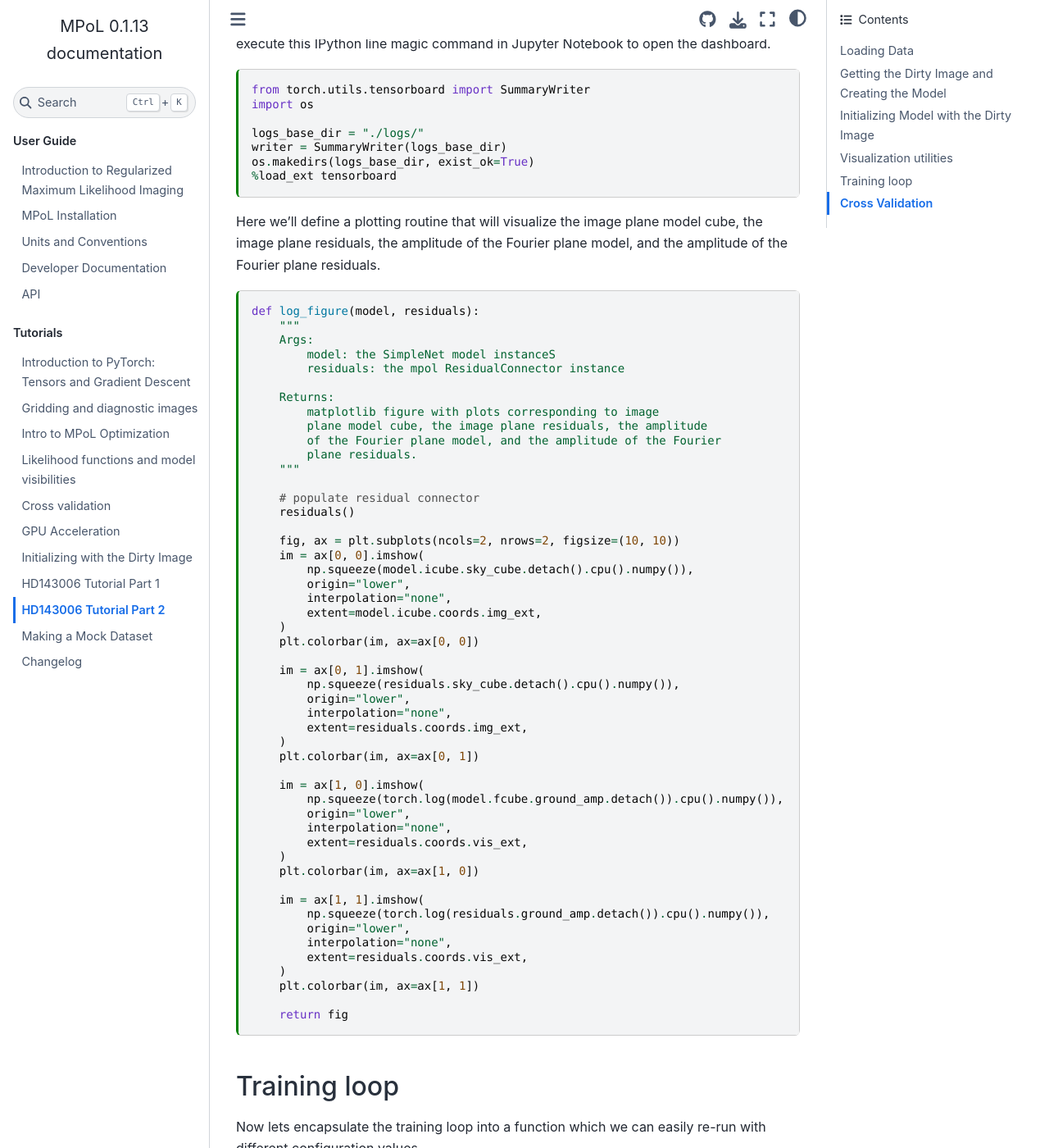
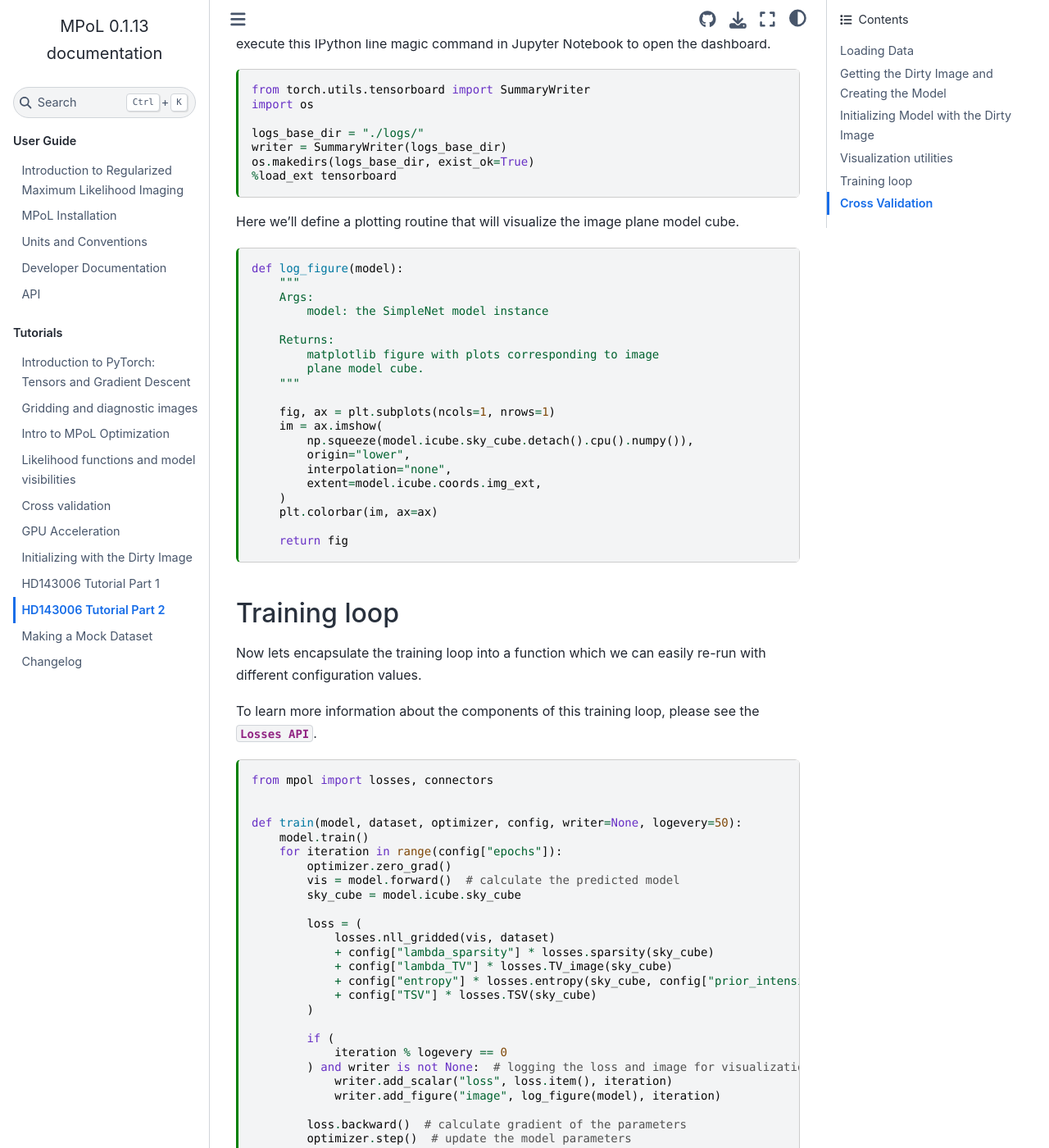
Before and after one commit to MPoL-dev/MPoL, a Sphinx documentation site: the page built from docs/large-tutorials/HD143006_part_2.md, in a window 1280 px wide and 1400 px high, scrolled down 4047 px. Shown: the whole window at 82% size. Built offline with Sphinx 7.4.7 and the Sphinx Book theme 1.1.4, drawn with Linux system fonts in a browser that asks for light colours; some of the changed text lies outside the part shown.

Commit message:
removed GriddedResidualConnector from tutorials.

````diff
--- a/docs/large-tutorials/HD143006_part_2.md
+++ b/docs/large-tutorials/HD143006_part_2.md
@@ -1,21 +1,20 @@
 ---
-mystnb:
-  execution_mode: 'off'
 jupytext:
   encoding: '# -*- coding: utf-8 -*-'
   text_representation:
     extension: .md
     format_name: myst
     format_version: 0.13
-    jupytext_version: 1.14.1
+    jupytext_version: 1.14.4
 kernelspec:
-  display_name: Python 3
+  display_name: Python 3 (ipykernel)
   language: python
   name: python3
 ---
 
-```{code-cell}
+```{code-cell} ipython3
 :tags: [hide-cell]
+
 %matplotlib inline
 %run notebook_setup
 ```
@@ -34,7 +33,7 @@ Let's load the data as we did in the previous HD143006 tutorial ([part 1](HD1430
 
 *You can download the extracted visibilities (`HD143006_continuum.npz`) directly to your working directory, or use the Astropy `download_file` utility to download it during run time.*
 
-```{code-cell}
+```{code-cell} ipython3
 :cell_id: 00001-be94721b-eee2-4e2e-96e2-dc65b9fd4f5b
 :deepnote_cell_type: code
 :deepnote_to_be_reexecuted: false
@@ -65,7 +64,7 @@ weight = d["weight"]
 data = d["data"]
 ```
 
-```{code-cell}
+```{code-cell} ipython3
 :cell_id: 00008-d56e3afe-45cf-4fe5-a4e7-1803f28deec4
 :deepnote_cell_type: code
 :deepnote_to_be_reexecuted: false
@@ -99,13 +98,13 @@ First, we will use the Gridder to solve for a dirty image, so that we can
 
 We will use Briggs weighting with `robust=0.0`, since this similar to what the DSHARP team used.
 
-```{code-cell}
+```{code-cell} ipython3
 img, beam = gridder.get_dirty_image(weighting="briggs", robust=0.0, unit="Jy/arcsec^2")
 ```
 
 Now is also a good time to export the gridded visibilities to a PyTorch dataset, to be used later during the RML imaging loop.
 
-```{code-cell}
+```{code-cell} ipython3
 dataset = (
     gridder.to_pytorch_dataset()
 )  # export the visibilities from gridder to a PyTorch dataset
@@ -113,7 +112,7 @@ dataset = (
 
 Now let's import a {class}`mpol.precomposed.SimpleNet` model for RML imaging.
 
-```{code-cell}
+```{code-cell} ipython3
 from mpol.precomposed import SimpleNet
 
 model = SimpleNet(coords=coords, nchan=gridder.nchan)
@@ -127,7 +126,7 @@ Before we begin the optimization process, we need to choose a set of starting va
 
 Following the [initalizing with the dirty image](../ci-tutorials/initializedirtyimage.md) tutorial, we use PyTorch's [mean squared error](https://pytorch.org/docs/stable/generated/torch.nn.MSELoss.html) function to calculate the loss between the RML model image and the dirty image.
 
-```{code-cell}
+```{code-cell} ipython3
 # convert the dirty image into a tensor
 dirty_image = torch.tensor(img.copy())
 
@@ -136,7 +135,7 @@ optimizer = torch.optim.Adam(model.parameters(), lr=0.5)
 loss_fn = torch.nn.MSELoss()  # creating the MSEloss function from Pytorch
 ```
 
-```{code-cell}
+```{code-cell} ipython3
 for iteration in range(500):
 
     optimizer.zero_grad()
@@ -152,7 +151,7 @@ for iteration in range(500):
 
 Let's visualize the actual dirty image and our "pseudo-dirty image" that results from the optimization process.
 
-```{code-cell}
+```{code-cell} ipython3
 fig, ax = plt.subplots(ncols=2, figsize=(6.5, 4))
 
 ax[0].imshow(
@@ -181,7 +180,7 @@ _ = ax[1].set_title("Pseudo-Dirty Image")
 
 We can confirm that the pseudo-dirty image contains no negative flux values
 
-```{code-cell}
+```{code-cell} ipython3
 print(
     "Minimum flux value {:.4f} Jy/arcsec^2".format(
         np.min(model.icube.sky_cube.detach().cpu().numpy())
@@ -191,7 +190,7 @@ print(
 
 Later in this tutorial, we'll want to run many RML optimization loops with different hyperparameter configurations. To make this process easier, we'll save the model state to disk, making it easy for us restart from the pseudo-dirty image each time. More information on saving and loading models (and the `state_dict`) can be found in the [PyTorch documentation](https://pytorch.org/tutorials/beginner/saving_loading_models.html).
 
-```{code-cell}
+```{code-cell} ipython3
 torch.save(model.state_dict(), "model.pt")
 ```
 
@@ -205,7 +204,7 @@ In this section we'll set up some visualization tools, including [TensorBoard](h
 
 Note that to display the TensorBoard dashboards referenced in this tutorial, you will need to run a TensorBoard instance on your own device. The code necessary to do this is displayed in this tutorial as ``#%tensorboard --logdir <directory>``. Uncomment and execute this IPython line magic command in Jupyter Notebook to open the dashboard.
 
-```{code-cell}
+```{code-cell} ipython3
 from torch.utils.tensorboard import SummaryWriter
 import os
 
@@ -215,57 +214,27 @@ os.makedirs(logs_base_dir, exist_ok=True)
 %load_ext tensorboard
 ```
 
-Here we'll define a plotting routine that will visualize the image plane model cube, the image plane residuals, the amplitude of the Fourier plane model, and the amplitude of the Fourier plane residuals.
+Here we'll define a plotting routine that will visualize the image plane model cube.
 
-```{code-cell}
-def log_figure(model, residuals):
+```{code-cell} ipython3
+def log_figure(model):
     """
     Args:
-        model: the SimpleNet model instanceS
-        residuals: the mpol ResidualConnector instance
+        model: the SimpleNet model instance
 
     Returns:
         matplotlib figure with plots corresponding to image
-        plane model cube, the image plane residuals, the amplitude
-        of the Fourier plane model, and the amplitude of the Fourier
-        plane residuals.
+        plane model cube.
     """
 
-    # populate residual connector
-    residuals()
-
-    fig, ax = plt.subplots(ncols=2, nrows=2, figsize=(10, 10))
-    im = ax[0, 0].imshow(
+    fig, ax = plt.subplots(ncols=1, nrows=1)
+    im = ax.imshow(
         np.squeeze(model.icube.sky_cube.detach().cpu().numpy()),
         origin="lower",
         interpolation="none",
         extent=model.icube.coords.img_ext,
     )
-    plt.colorbar(im, ax=ax[0, 0])
-
-    im = ax[0, 1].imshow(
-        np.squeeze(residuals.sky_cube.detach().cpu().numpy()),
-        origin="lower",
-        interpolation="none",
-        extent=residuals.coords.img_ext,
-    )
-    plt.colorbar(im, ax=ax[0, 1])
-
-    im = ax[1, 0].imshow(
-        np.squeeze(torch.log(model.fcube.ground_amp.detach()).cpu().numpy()),
-        origin="lower",
-        interpolation="none",
-        extent=residuals.coords.vis_ext,
-    )
-    plt.colorbar(im, ax=ax[1, 0])
-
-    im = ax[1, 1].imshow(
-        np.squeeze(torch.log(residuals.ground_amp.detach()).cpu().numpy()),
-        origin="lower",
-        interpolation="none",
-        extent=residuals.coords.vis_ext,
-    )
-    plt.colorbar(im, ax=ax[1, 1])
+    plt.colorbar(im, ax=ax)
 
     return fig
 ```
@@ -278,13 +247,12 @@ Now lets encapsulate the training loop into a function which we can easily re-ru
 
 To learn more information about the components of this training loop, please see the {mod}`Losses API <mpol.losses>`.
 
-```{code-cell}
+```{code-cell} ipython3
 from mpol import losses, connectors
 
 
 def train(model, dataset, optimizer, config, writer=None, logevery=50):
     model.train()
-    residuals = connectors.GriddedResidualConnector(model.fcube, dataset)
     for iteration in range(config["epochs"]):
         optimizer.zero_grad()
         vis = model.forward()  # calculate the predicted model
@@ -302,7 +270,7 @@ def train(model, dataset, optimizer, config, writer=None, logevery=50):
             iteration % logevery == 0
         ) and writer is not None:  # logging the loss and image for visualization and analysis
             writer.add_scalar("loss", loss.item(), iteration)
-            writer.add_figure("image", log_figure(model, residuals), iteration)
+            writer.add_figure("image", log_figure(model), iteration)
 
         loss.backward()  # calculate gradient of the parameters
         optimizer.step()  # update the model parameters
@@ -316,13 +284,13 @@ The hyperparameters (also referred to as scalar prefactors in the {ref}`rml-intr
 
 Hyperparameter values are not a "one size fits all" metric, so if you are working with a different dataset you will most likely find successful images with a different set of hyperparameters. To find your own hyperparameters, we recommend looking into [Ray Tune](https://docs.ray.io/en/master/tune/index.html), [TensorBoard](https://pytorch.org/docs/stable/tensorboard.html), or your favorite hyperparameter tuning library.
 
-```{code-cell}
+```{code-cell} ipython3
 model.load_state_dict(
     torch.load("model.pt")
 )  # load our initialized model from the previous section
 ```
 
-```{code-cell}
+```{code-cell} ipython3
 config = (
     {  # config includes the hyperparameters used in the function and in the optimizer
         "lr": 0.3,
@@ -336,7 +304,7 @@ config = (
 )
 ```
 
-```{code-cell}
+```{code-cell} ipython3
 optimizer = torch.optim.Adam(
     model.parameters(), lr=config["lr"]
 )  # create our optimizer, using the learning rate from config
@@ -344,13 +312,13 @@ optimizer = torch.optim.Adam(
 
 We are now ready to run the training loop.
 
-```{code-cell}
+```{code-cell} ipython3
 train(model, dataset, optimizer, config, writer=writer)
 ```
 
-Below we can see the loss function, images, and residuals for every saved iteration including our final result. To view the loss function, navigate to the scalars tab. To view the four images, be sure your window is wide enough to navigate to the images tab within TensorBoard. The images, in order from left-right top-bottom are: image cube representation, imaged residuals, visibility amplitudes of model on a log scale, residual amplitudes on a log scale. You can use the slider to view different iterations.
+Below we can see the loss function, images, and residuals for every saved iteration including our final result. To view the loss function, navigate to the scalars tab. To view the images, be sure your window is wide enough to navigate to the images tab within TensorBoard. The images, in order from left-right top-bottom are: image cube representation, imaged residuals, visibility amplitudes of model on a log scale, residual amplitudes on a log scale. You can use the slider to view different iterations.
 
-```{code-cell}
+```{code-cell} ipython3
 # %tensorboard --logdir {logs_base_dir}
 ## uncomment the above line when running to view TensorBoard
 ```
@@ -367,7 +335,7 @@ Just like in the previous section we will be viewing our results in TensorBoard,
 
 Cross validation requires a `test` function (to determine the cross validation score) and a `cross_validate` function (to utilize cross validation with the previous `train` function). We implement these below.
 
-```{code-cell}
+```{code-cell} ipython3
 def test(model, dataset):
     model.eval()
     vis = model.forward()
@@ -377,7 +345,7 @@ def test(model, dataset):
     return loss.item()
 ```
 
-```{code-cell}
+```{code-cell} ipython3
 def cross_validate(model, config, k_fold_datasets, MODEL_PATH, writer=None):
     test_scores = []
 
@@ -406,7 +374,7 @@ def cross_validate(model, config, k_fold_datasets, MODEL_PATH, writer=None):
 
 Now that we have our functions defined, we need to divide our dataset into training and test datasets. There are many ways of going about this; here we are splitting the dataset into radial and azimuthal chunks in a dartboard-like pattern. MPoL's `Dartboard` presents an easy built-in way to get the polar coordinate grid of a dataset. To to read more, please see [Choosing the K-folds](../ci-tutorials/crossvalidation.md#choosing-the-k-folds) in the [Cross Validation tutorial](../ci-tutorials/crossvalidation.md).
 
-```{code-cell}
+```{code-cell} ipython3
 from mpol import crossval, datasets
 
 # create a radial and azimuthal partition for the dataset
@@ -425,7 +393,7 @@ k_fold_datasets = [(train, test) for (train, test) in cv]
 
 `MODEL_PATH` is defined below so we can reset the model between cross validation loops by reloading the `model.pt` we saved, which contained the state of the model initialized to the pseudo-dirty image. We will run the cross validation loops for a few different configurations, starting with the hyperparameters found in `config`, defined above in this tutorial. This configuration has been included in the following cell for convenience.
 
-```{code-cell}
+```{code-cell} ipython3
 MODEL_PATH = "model.pt"
 
 new_config = (
@@ -443,7 +411,7 @@ new_config = (
 
 We are now ready to run our cross validation loop. We'll run this a few times while changing hyperparameters in the config to lower the cross validation score then compare all three with TensorBoard.
 
-```{code-cell}
+```{code-cell} ipython3
 # new directory to write the progress of our first cross val. loop to
 cv_log_dir1 = logs_base_dir + "cv/cv1/"
 cv_writer1 = SummaryWriter(cv_log_dir1)
@@ -455,7 +423,7 @@ cv_score1 = cross_validate(
 print(f"Cross Validation Score: {cv_score1}")
 ```
 
-```{code-cell}
+```{code-cell} ipython3
 # new directory to write the progress of our second cross val. loop to
 cv_log_dir2 = logs_base_dir + "cv/cv2/"
 cv_writer2 = SummaryWriter(cv_log_dir2)
@@ -478,7 +446,7 @@ cv_score2 = cross_validate(
 print(f"Cross Validation Score: {cv_score2}")
 ```
 
-```{code-cell}
+```{code-cell} ipython3
 # new directory to write the progress of our third cross val. loop to
 cv_log_dir3 = logs_base_dir + "cv/cv3/"
 cv_writer3 = SummaryWriter(cv_log_dir3)
@@ -504,7 +472,7 @@ print(f"Cross Validation Score: {cv_score3}")
 
 Here is the final result for our model with the lowest cross validation score:
 
-```{code-cell}
+```{code-cell} ipython3
 fig, ax = plt.subplots()
 im = ax.imshow(
     np.squeeze(model.icube.sky_cube.detach().cpu().numpy()),
@@ -519,7 +487,7 @@ And you can visualize all of the results in TensorBoard.
 
 It may seem strange that the lowest total converged loss values do not correspond with the lowest cross validation scores. This is just a consequence of the fact that we are working with loss functions that correspond to the *logarithm* of the likelihood function and prior functions. This means that the normalization prefactors aren't required for each optimization loop (so we don't calculate them), which also has the consequence that we can't directly compare loss values across different hyperparameter settings (this is the role of cross-validation).
 
-```{code-cell}
+```{code-cell} ipython3
 cv_log_dir = logs_base_dir + "cv/"
 # %tensorboard --logdir {cv_log_dir}
 ## uncomment the above line when running to view TensorBoard
````
Also changed, not shown: docs/changelog.md (+1 -0 lines).
